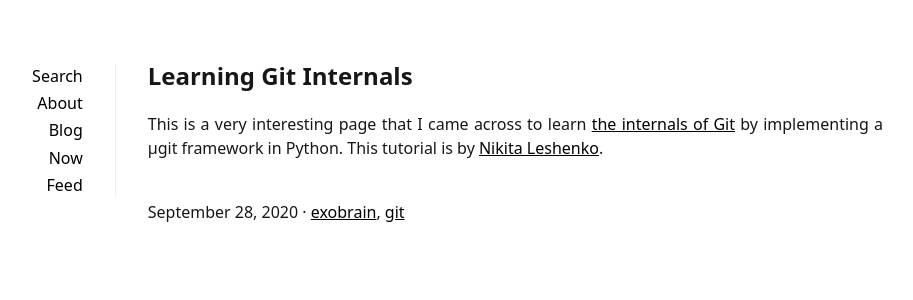
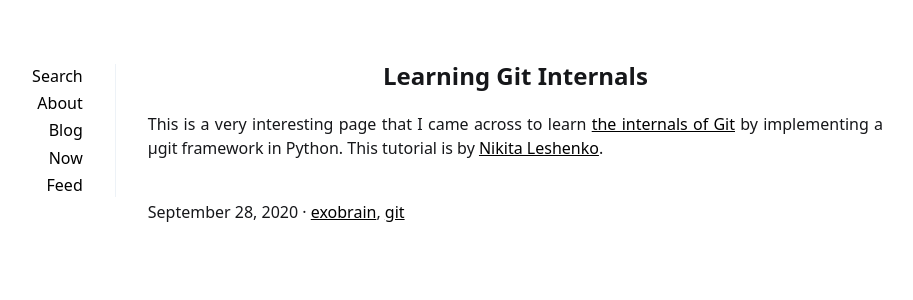
Before and after one commit to avinashbhat/avinashbhat.github.io, a Jekyll site: the page built from _posts/2020-09-28-Learning-Git-Internals.md, in a window 1280 px wide. Shown: the top 300 px of the page, without its empty margins (205-1118 px from the left). Built offline with Jekyll 4.4.1, drawn with Linux system fonts in a browser that asks for light colours.

Commit message:
Centered headings

```diff
--- a/_layouts/post.html
+++ b/_layouts/post.html
@@ -3,7 +3,7 @@ layout: default
 ---
 
 <section class="post" style="text-align: justify">
-  <h2>{{ page.title }}</h2>
+  <h2 style="text-align: center">{{ page.title }}</h2>
   {{ content }}
   <span class="meta"><time datetime="{{ page.date | date_to_xmlschema }}">{{ page.date | date: "%B %-d, %Y" }}</time> &middot; {% for tag in page.tags %}
     <a href="/tag/{{tag}}">{{tag}}</a>{% unless forloop.last %}, {% endunless %}{% endfor %}</span>
```
